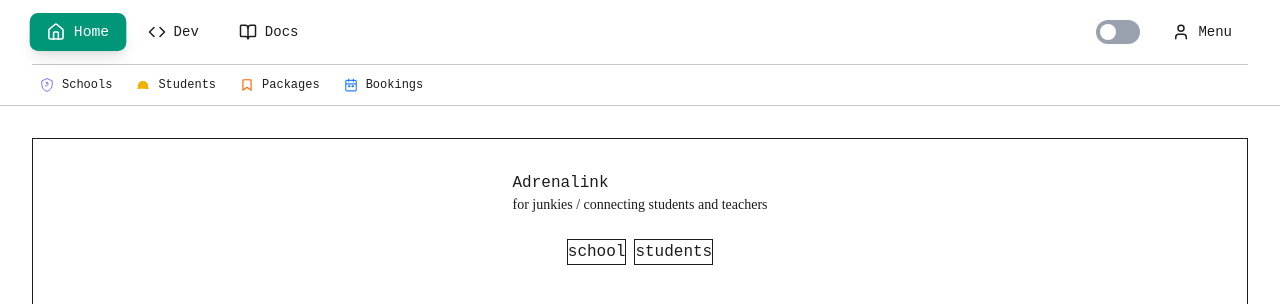
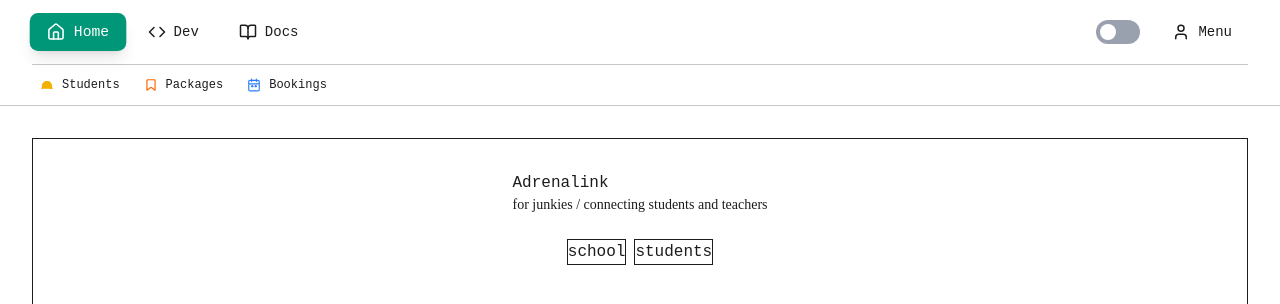
Before and after one commit to vctrubio/adrenalink, a Next.js app: page / in a window 1280 px wide. Shown: the top 304 px of the page. Built offline with nearby package versions, Linux system fonts and the light colour scheme.

Commit message:
filter schools too

```diff
--- a/src/components/navigations/navbar.tsx
+++ b/src/components/navigations/navbar.tsx
@@ -14,7 +14,7 @@ const navigationItems = [
 ];
 
 const tableNavigationItems = ENTITY_DATA
-    .filter((entity) => ["School", "Student", "School Package", "Booking"].includes(entity.id))
+    .filter((entity) => ["Student", "School Package", "Booking"].includes(entity.id))
     .map((entity) => ({
         href: entity.link,
         icon: entity.icon,
```
Also changed, not shown: 1 other file (tests, documents, lock files or other folders).
